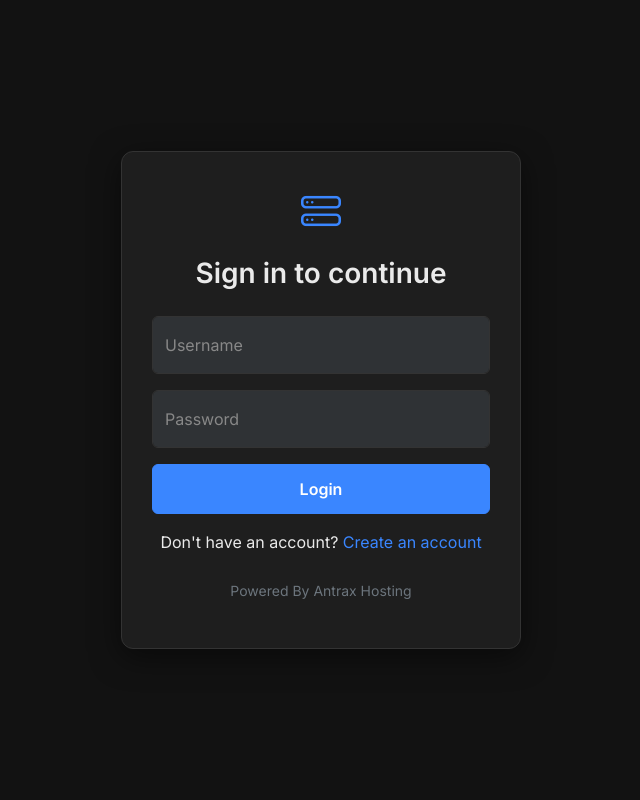
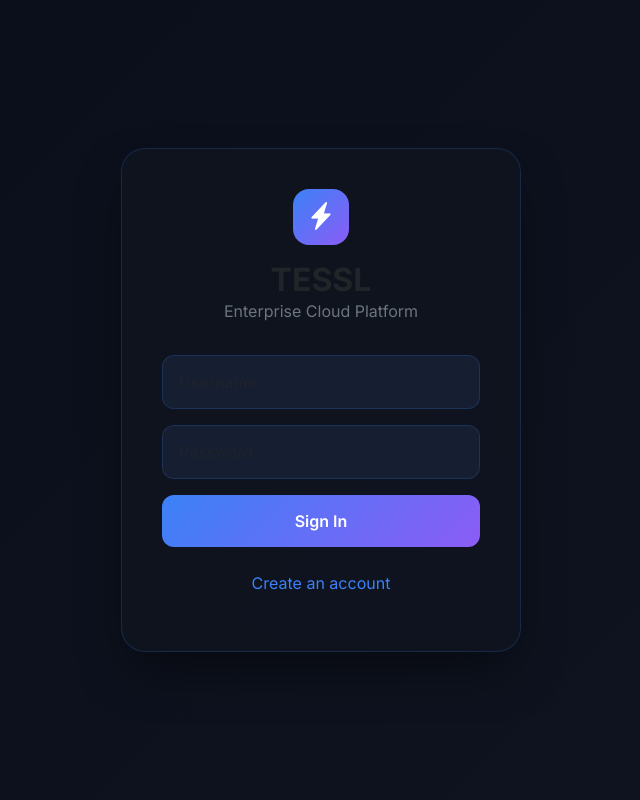
Before and after one commit to Potpot277/HOSTINGBOT, a Flask app: page /login in a window 1280 px wide. Shown: the whole page, without its empty margins (319-959 px from the left). Run offline with Flask 3, Linux system fonts and the light colour scheme.

Commit message:
Update login.html

```diff
--- a/templates/login.html
+++ b/templates/login.html
@@ -2,175 +2,157 @@
 <html lang="en">
 <head>
     <meta charset="UTF-8">
-  <title>Login</title>
+    <title>TESSL | Login</title>
     <meta name="viewport" content="width=device-width, initial-scale=1.0">
-
     <link href="https://cdn.jsdelivr.net/npm/bootstrap@5.3.0/dist/css/bootstrap.min.css" rel="stylesheet">
     <link href="https://cdn.jsdelivr.net/npm/bootstrap-icons/font/bootstrap-icons.css" rel="stylesheet">
-  <link rel="preconnect" href="https://fonts.googleapis.com">
-  <link rel="preconnect" href="https://fonts.gstatic.com" crossorigin>
-  <link href="https://fonts.googleapis.com/css2?family=Inter:wght@400;500;600;700&display=swap" rel="stylesheet">
-
+    <link href="https://fonts.googleapis.com/css2?family=Inter:wght@300;400;500;600;700;800&display=swap" rel="stylesheet">
     <style>
         :root {
-      --background: #121212;
-      --card-bg: #1E1E1E;
-      --text-primary: #EAEAEA;
-      --accent: #3A86FF;
-      --border-color: #333333;
+            --bg-dark: #0a0e1a;
+            --bg-card: #0f1420;
+            --accent-primary: #3b82f6;
+            --accent-secondary: #8b5cf6;
+            --text-primary: #f1f5f9;
+            --text-secondary: #94a3b8;
         }
-
         body {
-      margin: 0;
-      height: 100vh;
+            background: linear-gradient(135deg, #0a0e1a 0%, #0f1420 100%);
+            font-family: 'Inter', sans-serif;
+            min-height: 100vh;
             display: flex;
+            align-items: center;
             justify-content: center;
+        }
+        .auth-container {
+            width: 100%;
+            max-width: 440px;
+            padding: 20px;
+        }
+        .auth-card {
+            background: rgba(15, 20, 32, 0.8);
+            backdrop-filter: blur(10px);
+            border: 1px solid rgba(59, 130, 246, 0.2);
+            border-radius: 24px;
+            padding: 40px;
+            box-shadow: 0 25px 50px -12px rgba(0,0,0,0.5);
+        }
+        .logo {
+            text-align: center;
+            margin-bottom: 32px;
+        }
+        .logo-icon {
+            width: 56px;
+            height: 56px;
+            background: linear-gradient(135deg, var(--accent-primary), var(--accent-secondary));
+            border-radius: 16px;
+            display: inline-flex;
             align-items: center;
-      background-color: var(--background);
-      font-family: 'Inter', sans-serif;
+            justify-content: center;
+            margin-bottom: 16px;
+        }
+        .logo-icon i { font-size: 28px; color: white; }
+        .logo h2 { font-weight: 700; margin: 0; }
+        .form-control {
+            background: rgba(26, 34, 54, 0.8);
+            border: 1px solid rgba(59, 130, 246, 0.2);
+            color: var(--text-primary);
+            padding: 14px 16px;
+            border-radius: 12px;
+        }
+        .form-control:focus {
+            background: rgba(26, 34, 54, 1);
+            border-color: var(--accent-primary);
+            box-shadow: 0 0 0 3px rgba(59,130,246,0.2);
             color: var(--text-primary);
         }
-
-    .auth-box {
-      background: var(--card-bg);
-      padding: 30px;
+        .btn-primary {
+            background: linear-gradient(135deg, var(--accent-primary), var(--accent-secondary));
+            border: none;
+            padding: 14px;
+            font-weight: 600;
             border-radius: 12px;
-      border: 1px solid var(--border-color);
-      box-shadow: 0 8px 30px rgba(0,0,0,0.5);
             width: 100%;
-      max-width: 400px;
-      text-align: center;
-    }
-
-    .auth-box .icon {
-      font-size: 40px;
-      color: var(--accent);
-      margin-bottom: 15px;
-    }
-
-    .auth-box h3 {
-      font-weight: 600;
-      margin-bottom: 25px;
-    }
-
-    .form-control {
-      background-color: #2f3235;
-      border: 1px solid var(--border-color);
-      color: var(--text-primary);
-      padding: 12px;
-    }
-    .form-control:focus {
-      background-color: #3a3d40;
-      box-shadow: 0 0 0 0.25rem rgba(58, 134, 255, 0.25);
-      border-color: var(--accent);
-      color: var(--text-primary);
-    }
-    .form-control:-webkit-autofill {
-      -webkit-box-shadow: 0 0 0 30px #2f3235 inset !important;
-      -webkit-text-fill-color: var(--text-primary) !important;
-    }
-    .form-floating > label {
-        color: #888;
-    }
-
-    .btn-primary {
-      background-color: var(--accent);
-      border-color: var(--accent);
-      font-weight: 600;
-      padding: 12px;
-      transition: background-color 0.2s ease, transform 0.2s ease;
-    }
-    .btn-primary:hover {
-      background-color: #1A75FF;
-      border-color: #1A75FF;
-      transform: translateY(-2px);
         }
         .toggle-link {
-        color: var(--accent);
+            color: var(--accent-primary);
             text-decoration: none;
             cursor: pointer;
         }
-    .toggle-link:hover {
-        text-decoration: underline;
+        .alert {
+            border-radius: 12px;
+            background: rgba(239,68,68,0.1);
+            border-left: 3px solid #ef4444;
         }
     </style>
 </head>
 <body>
-  <div class="auth-box">
+<div class="auth-container">
+    <div class="auth-card">
+        <div class="logo">
+            <div class="logo-icon"><i class="bi bi-lightning-charge-fill"></i></div>
+            <h2>TESSL</h2>
+            <p class="text-secondary">Enterprise Cloud Platform</p>
+        </div>
 
         <div id="login-form">
-        <div class="icon"><i class="bi bi-hdd-stack"></i></div>
-        <h3>Sign in to continue</h3>
-
             {% with messages = get_flashed_messages(with_categories=true) %}
-          {% if messages %}
                 {% for category, msg in messages %}
-              <div class="alert alert-{{ category }} text-start">{{ msg }}</div>
+                    <div class="alert alert-{{ category }}">{{ msg }}</div>
                 {% endfor %}
-          {% endif %}
             {% endwith %}
 
-        <form method="POST" action="{{ url_for('login') }}">
-          <div class="form-floating mb-3">
-            <input type="text" class="form-control" id="username" name="username" placeholder="Username" required>
-            <label for="username">Username</label>
+            <form method="POST">
+                <div class="mb-3">
+                    <input type="text" name="username" class="form-control" placeholder="Username" required>
                 </div>
-          <div class="form-floating mb-3">
-            <input type="password" class="form-control" id="password" name="password" placeholder="Password" required>
-            <label for="password">Password</label>
+                <div class="mb-3">
+                    <input type="password" name="password" class="form-control" placeholder="Password" required>
                 </div>
-          <button class="btn btn-primary w-100">Login</button>
+                <button type="submit" class="btn btn-primary">Sign In</button>
             </form>
 
             {% if registration_enabled %}
-        <p class="mt-3">Don't have an account? <a href="#" class="toggle-link" onclick="toggleForms()">Create an account</a></p>
+            <p class="text-center mt-4">
+                <a href="#" class="toggle-link" onclick="toggleForms()">Create an account</a>
+            </p>
             {% endif %}
-
-        <p class="text-secondary mt-4"><small>Powered By Antrax Hosting</small></p>
         </div>
 
         {% if registration_enabled %}
         <div id="register-form" style="display:none;">
-        <div class="icon"><i class="bi bi-person-plus-fill"></i></div>
-        <h3>Create an Account</h3>
-
             <form method="POST" action="{{ url_for('register') }}">
-          <div class="form-floating mb-3">
-            <input type="text" class="form-control" id="reg-username" name="username" placeholder="Username" required>
-            <label for="reg-username">Username</label>
+                <div class="mb-3">
+                    <input type="text" name="username" class="form-control" placeholder="Username" required>
                 </div>
-          <div class="form-floating mb-3">
-            <input type="password" class="form-control" id="reg-password" name="password" placeholder="Password" required>
-            <label for="reg-password">Password</label>
+                <div class="mb-3">
+                    <input type="password" name="password" class="form-control" placeholder="Password" required>
                 </div>
-          <div class="form-floating mb-3">
-            <input type="password" class="form-control" id="reg-confirm-password" name="confirm_password" placeholder="Confirm Password" required>
-            <label for="reg-confirm-password">Confirm Password</label>
+                <div class="mb-3">
+                    <input type="password" name="confirm_password" class="form-control" placeholder="Confirm Password" required>
                 </div>
-          <button class="btn btn-primary w-100">Register</button>
+                <button type="submit" class="btn btn-primary">Create Account</button>
             </form>
-        <p class="mt-3">Already have an account? <a href="#" class="toggle-link" onclick="toggleForms()">Sign in</a></p>
-        <p class="text-secondary mt-4"><small>Powered By Saltpapi Hosting</small></p>
+            <p class="text-center mt-4">
+                <a href="#" class="toggle-link" onclick="toggleForms()">Back to Login</a>
+            </p>
         </div>
         {% endif %}
     </div>
+</div>
 
-  {% if registration_enabled %}
 <script>
 function toggleForms() {
-      const loginForm = document.getElementById('login-form');
-      const registerForm = document.getElementById('register-form');
-
-      if (loginForm.style.display === 'none') {
-        loginForm.style.display = 'block';
-        registerForm.style.display = 'none';
+    const login = document.getElementById('login-form');
+    const register = document.getElementById('register-form');
+    if (login.style.display === 'none') {
+        login.style.display = 'block';
+        register.style.display = 'none';
     } else {
-        loginForm.style.display = 'none';
-        registerForm.style.display = 'block';
+        login.style.display = 'none';
+        register.style.display = 'block';
     }
 }
 </script>
-  {% endif %}
-
 </body>
 </html>
```
Lines whose indentation alone changed are shown as unchanged.
